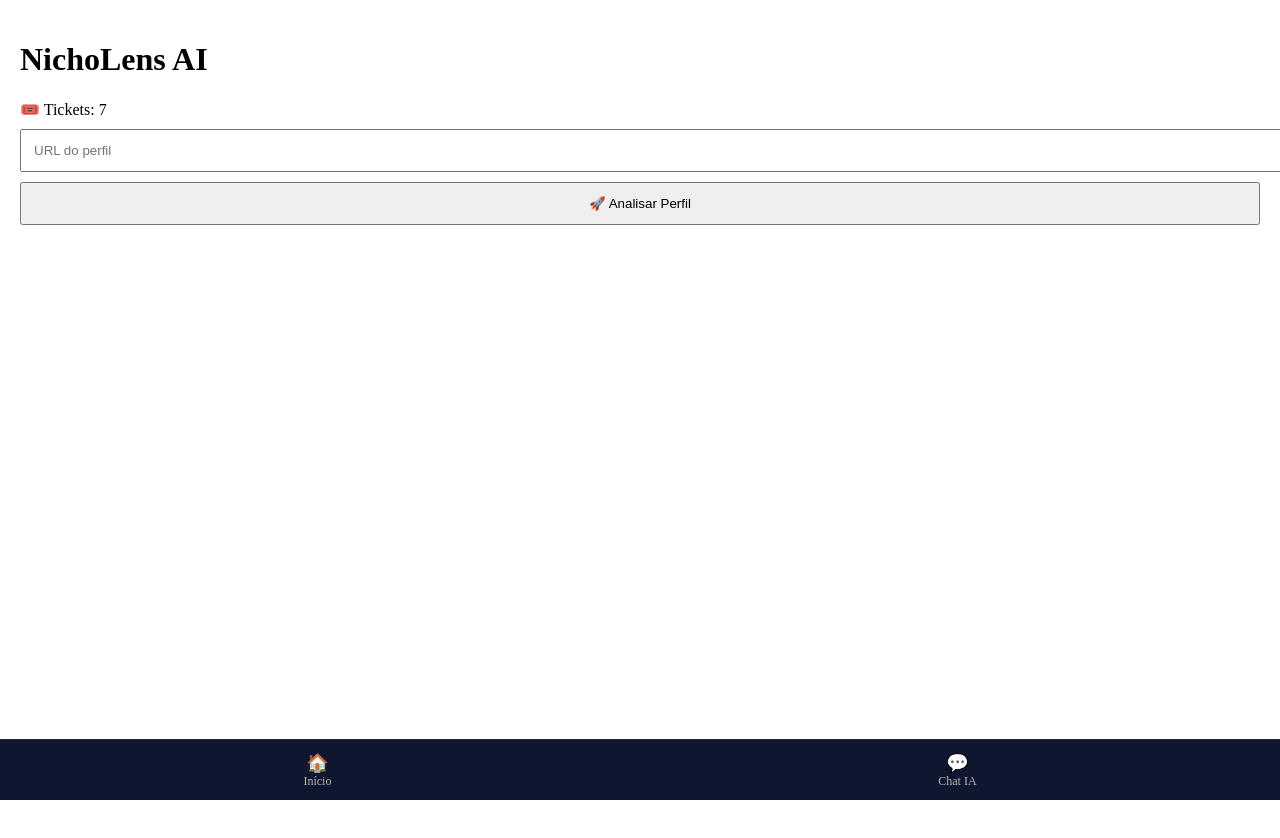
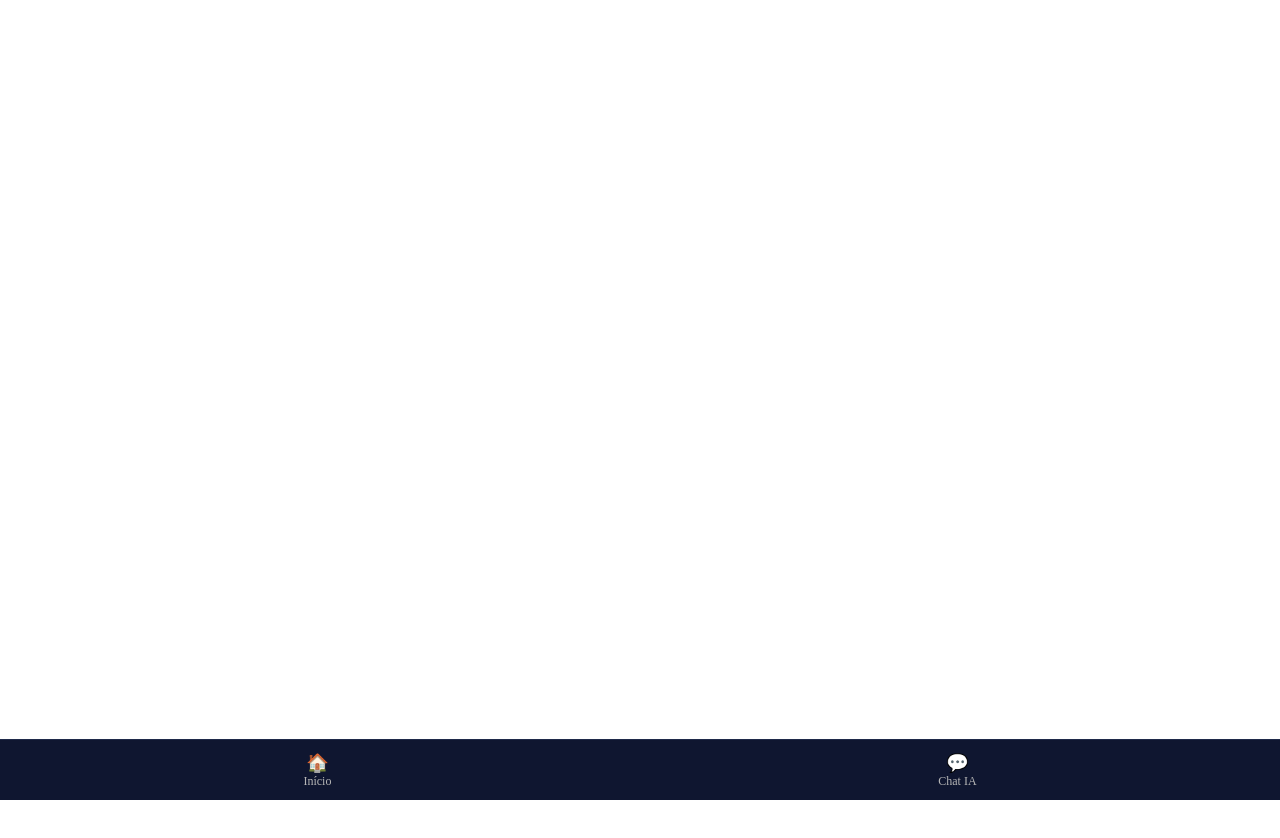
Before and after one commit to robinbrasil008-del/App---NichoLens-AI, a Next.js app: page / in a window 1280 px wide. Shown: the top 838 px of the page. Built offline with nearby package versions, Linux system fonts and the light colour scheme.

Commit message:
Update page.js

```diff
--- a/app/(tabs)/page.js
+++ b/app/(tabs)/page.js
@@ -1,69 +1,52 @@
 "use client";
 
-import { useState } from "react";
-import { useTickets } from "../context/TicketContext";
+import Link from "next/link";
+import { TicketProvider } from "../context/TicketContext";
 
-export default function Page() {
-  const [url, setUrl] = useState("");
-  const [loading, setLoading] = useState(false);
-  const [analysis, setAnalysis] = useState("");
+export default function TabsLayout({ children }) {
+  return (
+    <TicketProvider>
+      <div style={{ minHeight: "100vh", paddingBottom: 60 }}>
+        {children}
 
-  const { tickets, consumeTicket } = useTickets();
-
-  async function analisar() {
-    if (!url || loading) return;
-
-    // 🎟️ TICKET GLOBAL
-    if (!consumeTicket()) {
-      alert("❌ Seus tickets acabaram!");
-      return;
-    }
-
-    setLoading(true);
-    setAnalysis("");
-
-    try {
-      const res = await fetch("/api/analyze", {
-        method: "POST",
-        headers: { "Content-Type": "application/json" },
-        body: JSON.stringify({ url }),
-      });
-
-      const data = await res.json();
-      setAnalysis(data.result || "Sem resposta");
-    } catch {
-      setAnalysis("Erro ao analisar.");
-    } finally {
-      setLoading(false);
-    }
-  }
-
-  return (
-    <main style={{ padding: 20 }}>
-      <h1>NichoLens AI</h1>
-
-      <div style={{ marginBottom: 10 }}>🎟️ Tickets: {tickets}</div>
-
-      <input
-        value={url}
-        onChange={e => setUrl(e.target.value)}
-        placeholder="URL do perfil"
-        style={{ width: "100%", padding: 12, marginBottom: 10 }}
-      />
-
-      <button
-        onClick={analisar}
-        disabled={tickets <= 0}
-        style={{ padding: 12, width: "100%" }}
-      >
-        {loading ? "Analisando..." : "🚀 Analisar Perfil"}
-      </button>
-
-      {analysis && (
-        <pre style={{ marginTop: 20, whiteSpace: "pre-wrap" }}>
-          {analysis}
-        </pre>
-      )}
-    </main>
+        <nav
+          style={{
+            position: "fixed",
+            bottom: 0,
+            left: 0,
+            right: 0,
+            height: 60,
+            background: "#0f1630",
+            borderTop: "1px solid #1f2a4a",
+            display: "flex",
+            justifyContent: "space-around",
+            alignItems: "center",
+            zIndex: 100,
+          }}
+        >
+          <TabLink href="/" label="Início" icon="🏠" />
+          <TabLink href="/chat" label="Chat IA" icon="💬" />
+        </nav>
+      </div>
+    </TicketProvider>
   );
 }
+
+function TabLink({ href, label, icon }) {
+  return (
+    <Link
+      href={href}
+      style={{
+        textDecoration: "none",
+        color: "#b5b5b5",
+        display: "flex",
+        flexDirection: "column",
+        alignItems: "center",
+        fontSize: 12,
+      }}
+    >
+      <span style={{ fontSize: 18 }}>{icon}</span>
+      {label}
+    </Link>
+  );
+}
```
